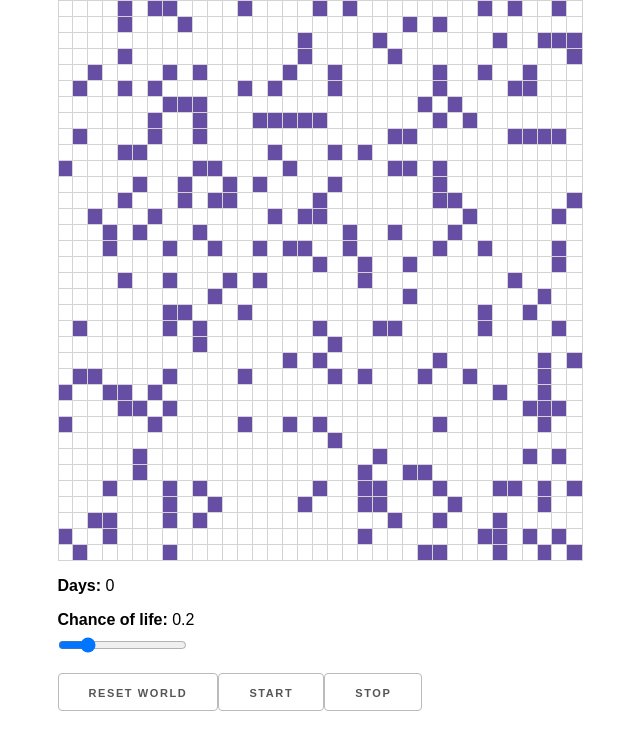
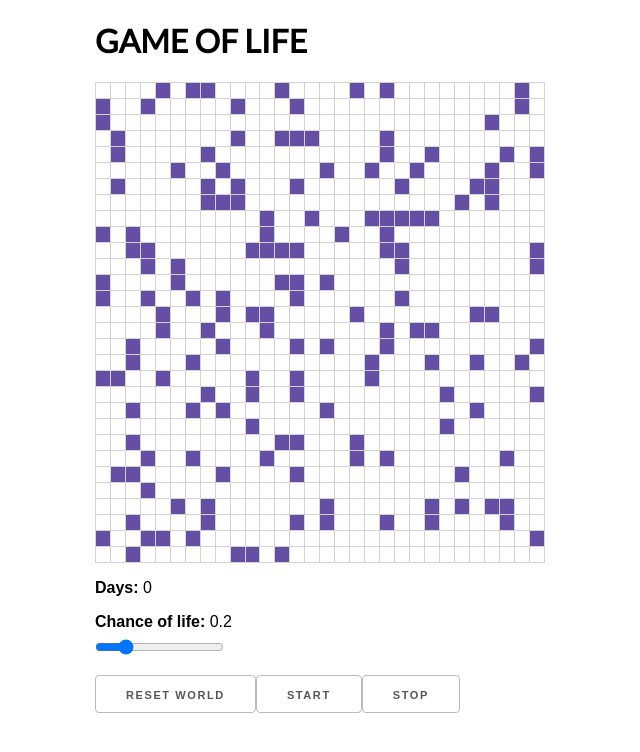
Before and after one commit to jwworth/conway, a React (Create React App) app: page / in a window 1280 px wide. Shown: the top 752 px of the page, without its empty margins (320-960 px from the left). Built offline with nearby package versions, Linux system fonts and the light colour scheme.

Commit message:
Add a header and some style

```diff
--- a/public/index.html
+++ b/public/index.html
@@ -4,6 +4,8 @@
     <meta charset="utf-8">
     <meta name="viewport" content="width=device-width, initial-scale=1, shrink-to-fit=no">
     <meta name="theme-color" content="#000000">
+    <link href='http://fonts.googleapis.com/css?family=Lato:400' rel='stylesheet' type='text/css' />
+
     <!--
       manifest.json provides metadata used when your web app is added to the
       homescreen on Android. See https://developers.google.com/web/fundamentals/engage-and-retain/web-app-manifest/
@@ -19,7 +21,7 @@
       work correctly both with client-side routing and a non-root public URL.
       Learn how to configure a non-root public URL by running `npm run build`.
     -->
-    <title>React App</title>
+    <title>Game of Life</title>
   </head>
   <body>
     <noscript>
--- a/src/App.css
+++ b/src/App.css
@@ -1,3 +1,8 @@
+h1 {
+  font-family: 'Lato', sans-serif;
+  text-transform: uppercase
+}
+
 /* * Skeleton V2.0.4 */
 /* * Copyright 2014, Dave Gamache */
 * www.getskeleton.com
--- a/src/App.js
+++ b/src/App.js
@@ -7,7 +7,7 @@ class App extends Component {
     super(props);
 
     const randomness = 0.2;
-    const sideLength = 35;
+    const sideLength = 30;
 
     this.state = {
       randomness,
@@ -121,7 +121,8 @@ class App extends Component {
 
   render() {
     return (
-      <div style={{ margin: 'auto', width: '525px' }}>
+      <div style={{ margin: 'auto', width: '450px' }}>
+        <h1>Game of Life</h1>
         <table>
           <tbody>
             {this.state.world.map((row, i) => {
```
